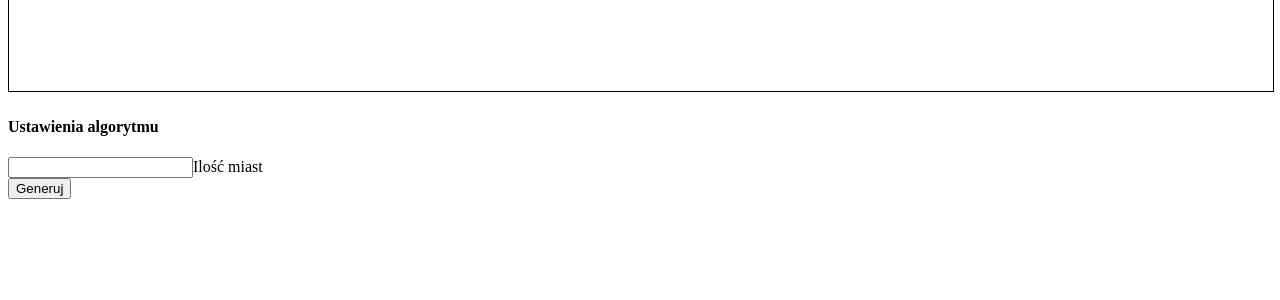
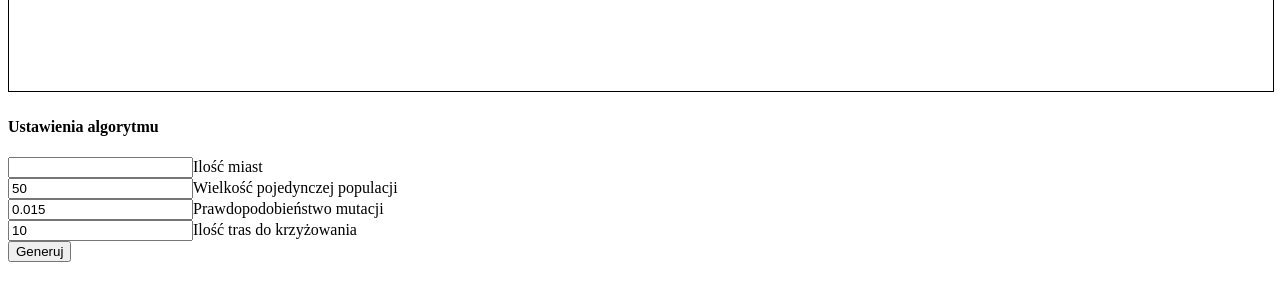
Before and after one commit to karol221-10/GeneticSalesmanProblem, an Angular app: page / in a window 1280 px wide. Shown: the part 734-1034 px from the top of the page. Before the commit the page ends 993 px from the top, so only its background shows below. Built offline with nearby package versions, Linux system fonts and the light colour scheme; what angular-bootstrap-md would draw is missing.

Commit message:
Add ability to change simulation parameters.

```diff
--- a/src/app/algorithms/Genetic.ts
+++ b/src/app/algorithms/Genetic.ts
@@ -2,12 +2,14 @@ import {Population} from '../types/Population';
 import {Tour} from '../types/Tour';
 
 export class Genetic {
-  private static mutationRate = 0.015;
-  private static tournamentSize = 5;
-  private static ellitism = false;
+  private static _mutationRate = 0.015;
+  private static _tournamentSize = 5;
+  private static ellitism = true;
 
-  public static evolvePopulation(population: Population) {
-    const newPopulation: Population = new Population(population.size);
+  public static evolvePopulation(population: Population, tournamentSize: number, mutationRate: number) {
+    this._mutationRate = mutationRate;
+    this._tournamentSize = tournamentSize;
+    const newPopulation: Population = new Population(String(population.size));
 
     let ellitismOffset = 0;
     if (this.ellitism) {
@@ -16,10 +18,7 @@ export class Genetic {
     }
 
     for (let i = 0; i < newPopulation.size; i++) {
-      const parent1 = this.tournamentSelection(population);
-      const parent2 = this.tournamentSelection(population);
-      const child = this.crossover(parent1, parent2);
-      newPopulation.saveTour(i, child);
+      this.performCrossOver(population, newPopulation, i);
     }
     for (let i = ellitismOffset; i < newPopulation.size; i++) {
       this.mutate(newPopulation.tours[i]);
@@ -27,9 +26,16 @@ export class Genetic {
     return newPopulation;
   }
 
+  private static performCrossOver(population: Population, newPopulation: Population, index: number) {
+        const parent1 = this.tournamentSelection(population);
+        const parent2 = this.tournamentSelection(population);
+        const child = this.crossover(parent1, parent2);
+        newPopulation.saveTour(index, child);
+  }
+
   private static tournamentSelection(population: Population): Tour {
-    const populationTournament = new Population(this.tournamentSize);
-    for (let i = 0; i < this.tournamentSize; i++) {
+    const populationTournament = new Population(String(this._tournamentSize));
+    for (let i = 0; i < this._tournamentSize; i++) {
       const randomedId = Math.floor(Math.random() * population.size);
       populationTournament.saveTour(i, population.tours[randomedId]);
     }
@@ -68,7 +74,7 @@ export class Genetic {
 
   private static mutate(tour: Tour) {
     for (let tourPos1 = 0; tourPos1 < tour.size; tourPos1++) {
-      if (Math.random() < this.mutationRate) {
+      if (Math.random() < this._mutationRate) {
         const tourPos2 = Math.floor(Math.random() * tour.size);
         [tour.cities[tourPos1], tour.cities[tourPos2]] = [tour.cities[tourPos2], tour.cities[tourPos1]];
       }
--- a/src/app/app.component.html
+++ b/src/app/app.component.html
@@ -20,6 +20,18 @@
           <div class="md-form">
             <input mdbInput type="text" [(ngModel)]="numberOfCities" id="form1" class="form-control">
             <label for="form1">Ilość miast</label>
+          </div>
+          <div class="md-form">
+            <input mdbInput type="text" [(ngModel)]="populationSize" id="form4" class="form-control">
+            <label for="form4">Wielkość pojedynczej populacji</label>
+          </div>
+          <div class="md-form">
+            <input mdbInput type="text" [(ngModel)]="mutationRate" id="form5" class="form-control">
+            <label for="form5">Prawdopodobieństwo mutacji</label>
+          </div>
+          <div class="md-form">
+            <input mdbInput type="text" [(ngModel)]="tournamentCount" id="form6" class="form-control">
+            <label for="form6">Ilość tras do krzyżowania</label>
           </div>
           <button type="button" mdbBtn color="primary" mdbWavesEffect (click)="onGenerateButtonClick()">Generuj</button>
         </div>
--- a/src/app/app.component.ts
+++ b/src/app/app.component.ts
@@ -20,7 +20,7 @@ export class AppComponent {
   numberOfCities: number;
   private cities: City[] = [];
   population: Population;
-  private populationSize = 50; // TODO - in editbox
+  populationSize = '50';
   neededPopulationCount: number;
   singleIterationTime: number;
   private timer: Observable<number> = null;
@@ -28,8 +28,13 @@ export class AppComponent {
   private timerStarted = false;
   private leftPopulations = 0;
   populationGeneration = 1;
+  mutationRate = 0.015;
+  tournamentCount = 10;
 
   onGenerateButtonClick() {
+    this.populationGeneration = 1;
+    this.leftPopulations = 0;
+    if (this.timerSubscription != null) this.timerSubscription.unsubscribe();
     this.salesmanMap.clear();
     this.townManager.clear();
     this.cities = this.townManager.generateCities(this.numberOfCities, this.salesmanMap.width, this.salesmanMap.height);
@@ -71,7 +76,7 @@ export class AppComponent {
   }
 
   private performSingleEvolutionStep() {
-    this.population = Genetic.evolvePopulation(this.population);
+    this.population = Genetic.evolvePopulation(this.population, this.tournamentCount, this.mutationRate);
     this.populationGeneration++;
     this.salesmanMap.clear();
     const bestTour = this.population.getFittiest();
--- a/src/app/types/Population.ts
+++ b/src/app/types/Population.ts
@@ -11,8 +11,8 @@ export class Population {
     return this._tours.length;
   }
 
-  constructor(populationSize: number) {
-    this._tours = new Array(populationSize).fill(null);
+  constructor(populationSize: string) {
+    this._tours = new Array(parseInt(populationSize, 10)).fill(null);
   }
   public init(citiesList: City[]) {
     for (let i = 0; i < this._tours.length; i++) {
```
